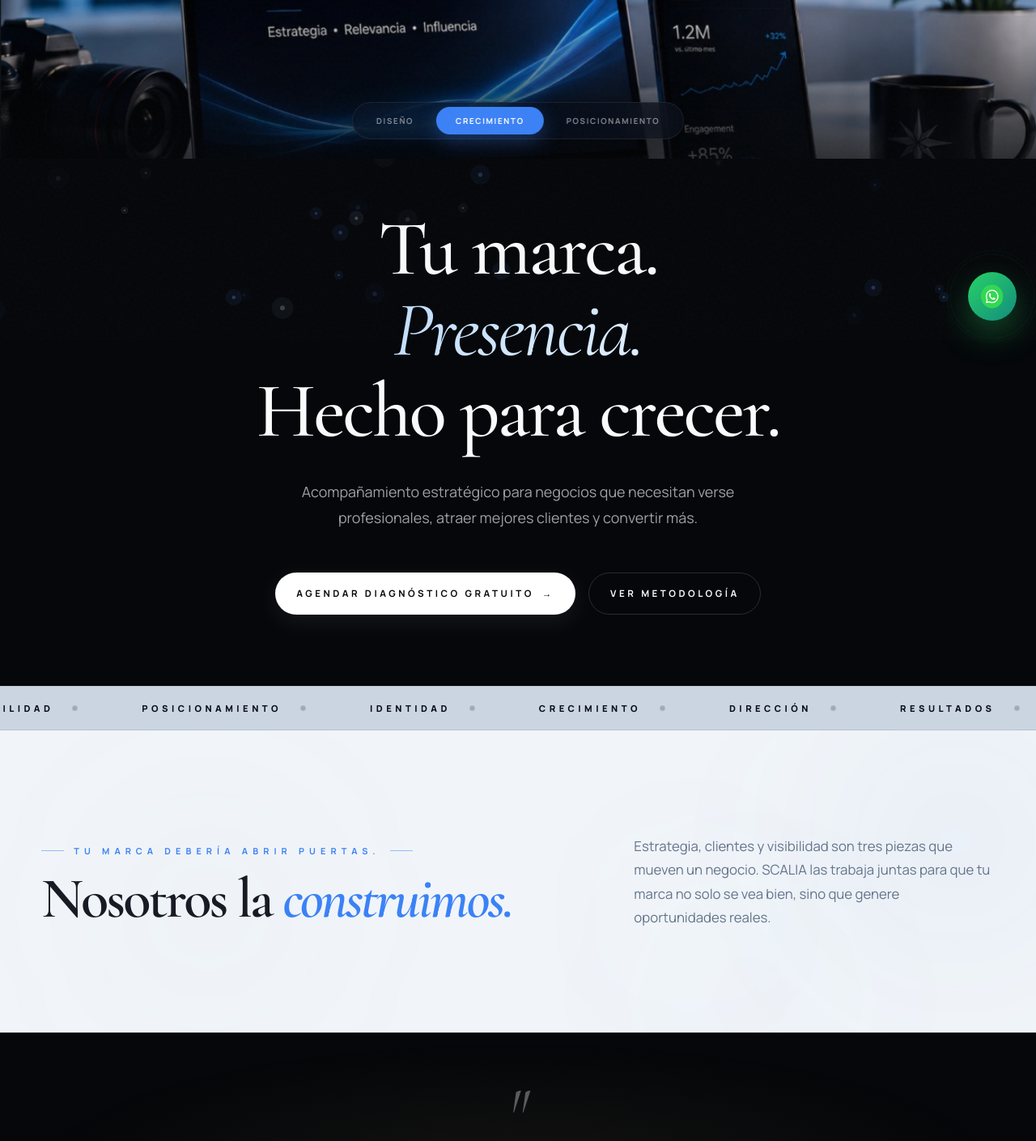
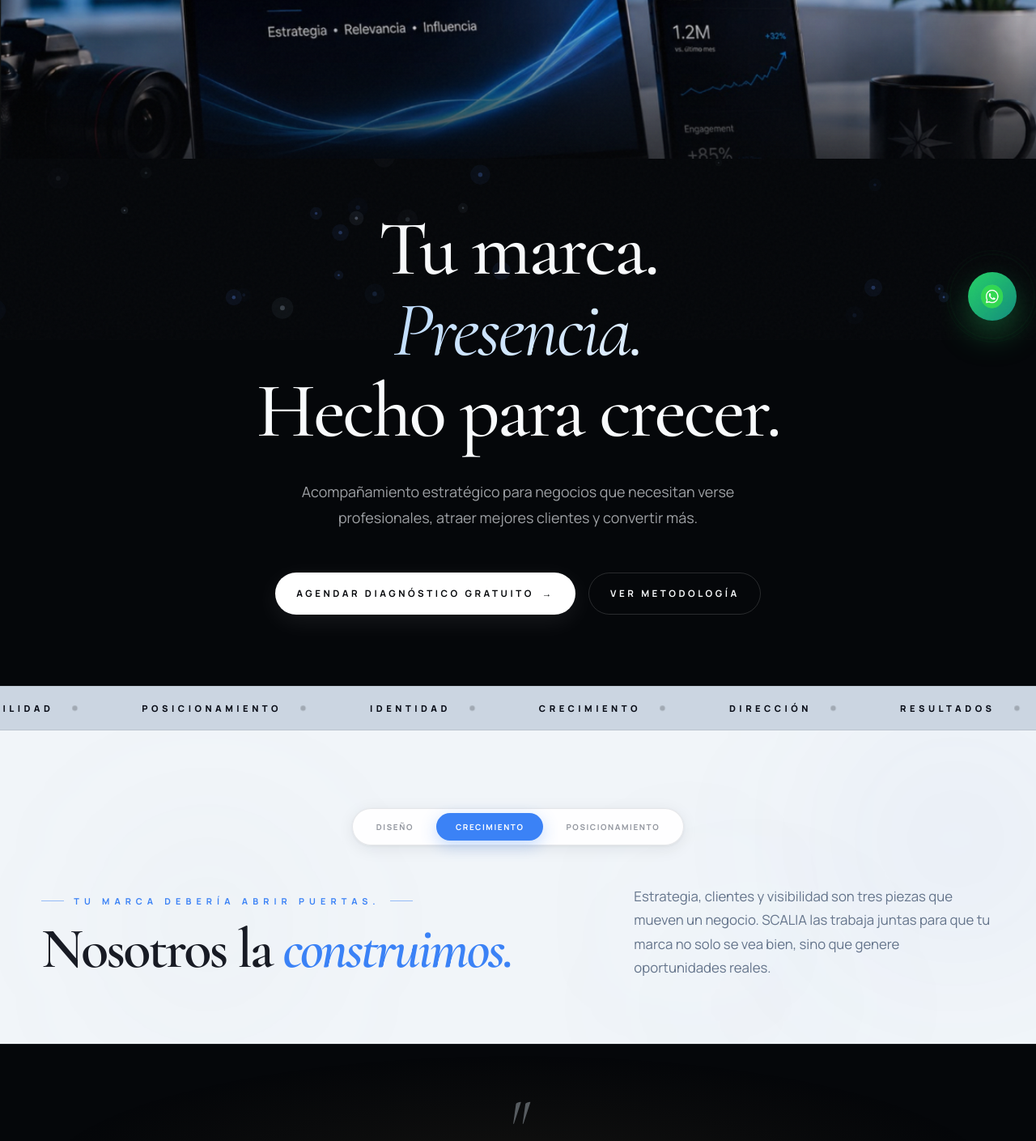
Before and after one commit to Exael74/SCALIA, a React (Vite) app: page / in a window 1280 px wide. Shown: the part 380-1789 px from the top of the page at 81% size. Built offline with nearby package versions, Linux system fonts and the light colour scheme.

Commit message:
refactor: relocate pillar navigation tabs to the statement section and update CTA translations

```diff
--- a/App.jsx
+++ b/App.jsx
@@ -648,27 +648,9 @@ function App() {
               ))}
               <div className="hero-bg-overlay" />
             </div>
-
-            {/* Slide pill tabs at bottom of carousel */}
-            <div className="hero-slide-tabs" aria-label="Seleccionar diapositiva">
-              {[
-                { label: locale === 'es' ? 'DISEÑO' : 'DESIGN', href: '#servicios' },
-                { label: locale === 'es' ? 'CRECIMIENTO' : 'GROWTH', href: '#como-funciona' },
-                { label: locale === 'es' ? 'POSICIONAMIENTO' : 'POSITIONING', href: '#diferencial' },
-              ].map((tab, i) => (
-                <a
-                  key={tab.label}
-                  href={tab.href}
-                  className={`hero-slide-tab${i === heroSlide ? ' active' : ''}`}
-                  onClick={() => setHeroSlide(i)}
-                >
-                  {tab.label}
-                </a>
-              ))}
-            </div>
           </div>
 
-          {/* ── Part 2: Text Content Below Carousel ── */}
+          {/* ── Part 2: Hero Text Content ── */}
           <div className="hero-text-block">
             <div className="container">
               <h1 className="hero-title">
@@ -693,6 +675,31 @@ function App() {
 
         {/* ── STATEMENT ── */}
         <section className="statement section-light">
+          {/* Pillar Navigation Tabs — at the top of this section */}
+          <div className="hero-slide-tabs" aria-label="Seleccionar pilar">
+            {[
+              { label: locale === 'es' ? 'DISEÑO' : 'DESIGN', pillar: 0 },
+              { label: locale === 'es' ? 'CRECIMIENTO' : 'GROWTH', pillar: 1 },
+              { label: locale === 'es' ? 'POSICIONAMIENTO' : 'POSITIONING', pillar: 2 },
+            ].map((tab, i) => (
+              <a
+                key={tab.label}
+                href="#servicios"
+                className={`hero-slide-tab${i === heroSlide ? ' active' : ''}`}
+                onClick={(e) => {
+                  e.preventDefault();
+                  setHeroSlide(i);
+                  scrollToService(tab.pillar);
+                  setTimeout(() => {
+                    const el = document.getElementById('servicios');
+                    if (el) el.scrollIntoView({ behavior: 'smooth' });
+                  }, 50);
+                }}
+              >
+                {tab.label}
+              </a>
+            ))}
+          </div>
           <FloatingOrbs variant="light" />
           <div className="container statement-grid">
             <div className="reveal-left">
--- a/styles.css
+++ b/styles.css
@@ -110,8 +110,22 @@ body:not(.has-cursor) .cursor-ring { display: none; }
   background-position: center center;
   color: var(--text-dark);
   position: relative;
+  display: flex;
+  flex-direction: column;
+  align-items: center;
   overflow: hidden;
   z-index: 10;
+}
+/* Ensure direct container children of section-light still span full width */
+.section-light > .container,
+.section-light > .container-fluid {
+  width: min(var(--container), calc(100% - 40px));
+  align-self: stretch;
+}
+/* Statement section: extra top padding so tabs float centered */
+.statement.section-light {
+  padding-top: 3rem;
+  padding-bottom: 5rem;
 }
 .section-light::before {
   content: '';
@@ -745,22 +759,25 @@ body:not(.has-cursor) .cursor-ring { display: none; }
   z-index: 1;
 }
 
-/* Pill tabs pinned to the bottom of the carousel */
+/* Pill tabs — centered at top of the statement (light) section */
 .hero-slide-tabs {
-  position: absolute;
-  bottom: 24px;
-  left: 50%;
-  transform: translateX(-50%);
-  z-index: 4;
-  display: inline-flex;
-  align-items: center;
-  background: rgba(10, 14, 23, 0.65);
-  backdrop-filter: blur(20px) saturate(180%);
-  border: 1px solid rgba(255, 255, 255, 0.08);
+  display: flex;
+  align-items: center;
+  justify-content: center;
+  flex-wrap: wrap;
+  gap: 4px;
   padding: 5px;
   border-radius: 999px;
-  gap: 4px;
-  box-shadow: 0 16px 40px rgba(0, 0, 0, 0.45);
+  width: fit-content;
+  /* Light section style */
+  background: rgba(255, 255, 255, 0.90);
+  backdrop-filter: blur(12px) saturate(160%);
+  border: 1px solid rgba(15, 23, 42, 0.10);
+  box-shadow: 0 4px 20px rgba(15, 23, 42, 0.08), 0 1px 4px rgba(15, 23, 42, 0.06);
+  /* Centering — space above AND below so it floats */
+  margin: 3rem auto 3rem;
+  position: relative;
+  z-index: 20;
 }
 .hero-slide-tab {
   position: relative;
@@ -772,7 +789,7 @@ body:not(.has-cursor) .cursor-ring { display: none; }
   font-weight: 700;
   letter-spacing: 0.16em;
   text-transform: uppercase;
-  color: rgba(255, 255, 255, 0.5);
+  color: rgba(15, 23, 42, 0.45);
   border-radius: 999px;
   transition: all 300ms cubic-bezier(.16,1,.3,1);
   cursor: pointer;
@@ -784,11 +801,11 @@ body:not(.has-cursor) .cursor-ring { display: none; }
 .hero-slide-tab.active {
   color: #fff;
   background: var(--blue);
-  box-shadow: 0 8px 24px rgba(59, 130, 246, 0.35);
-}
-.hero-slide-tab:hover {
-  color: #fff;
-  background: rgba(255, 255, 255, 0.04);
+  box-shadow: 0 6px 20px rgba(59, 130, 246, 0.30);
+}
+.hero-slide-tab:hover:not(.active) {
+  color: rgba(15, 23, 42, 0.85);
+  background: rgba(15, 23, 42, 0.06);
 }
 
 /* Text block sits below the carousel — dark bg, centred */
--- a/translations.js
+++ b/translations.js
@@ -5,7 +5,7 @@ const translations = {
     'nav.how': 'Cómo funciona',
     'nav.difference': 'Diferencial',
     'nav.contact': 'Contacto',
-    'nav.cta': 'Agendar consulta',
+    'nav.cta': 'Contáctanos',
 
     'hero.eyebrow': 'Consultoría estratégica de marca',
     'hero.title.before': 'Tu marca.',
@@ -144,7 +144,7 @@ const translations = {
     'nav.how': 'How It Works',
     'nav.difference': 'Difference',
     'nav.contact': 'Contact',
-    'nav.cta': 'Book a Call',
+    'nav.cta': 'Contact Us',
 
     'hero.eyebrow': 'Strategic brand consulting',
     'hero.title.before': 'Your brand.',
```
